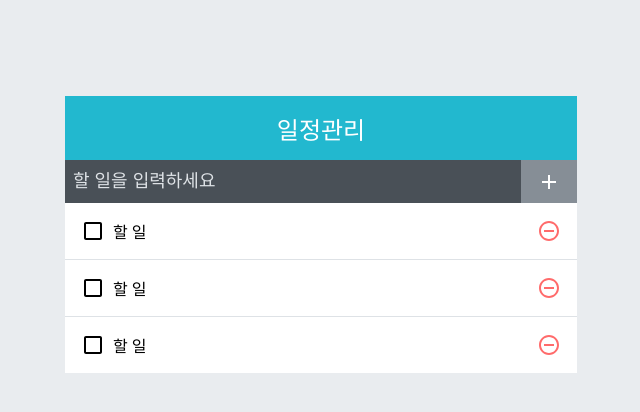
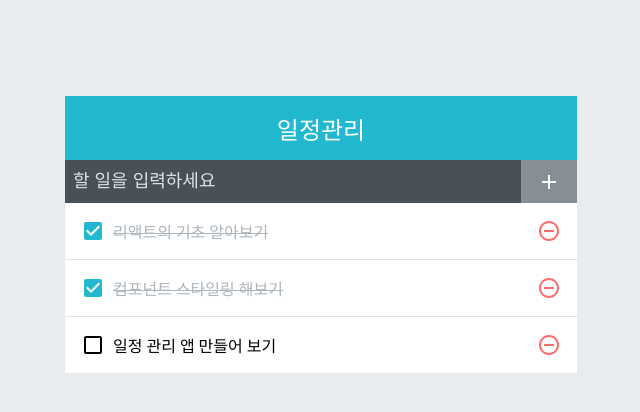
Before and after one commit to leaisrevolution/poject_todo-app, a React (Create React App) app: page / in a window 1280 px wide. Shown: the top 412 px of the page, without its empty margins (319-959 px from the left). Built offline with nearby package versions, Linux system fonts and the light colour scheme.

Commit message:
10.3.1 App 에서 todos 상태 사용하기

```diff
--- a/src/App.js
+++ b/src/App.js
@@ -1,12 +1,31 @@
+import React, { useState } from 'react';
 import TodoTemplate from "./components/TodoTemplate";
 import TodoInsert from "./components/TodoInsert";
 import TodoList from "./components/TodoList";
 
 const App = () => {
+  const [todos, setTodos] = useState([
+    {
+      id: 1,
+      text: '리액트의 기초 알아보기',
+      checked: true,
+    },
+    {
+      id: 2,
+      text: '컴포넌트 스타일링 해보기',
+      checked: true,
+    },
+    {
+      id: 3,
+      text: '일정 관리 앱 만들어 보기',
+      checked: false,
+    },
+  ]);
+
   return (
     <TodoTemplate>
       <TodoInsert />
-      <TodoList />
+      <TodoList todos={todos} />
     </TodoTemplate>
   );
 };
--- a/src/components/TodoList.js
+++ b/src/components/TodoList.js
@@ -1,12 +1,13 @@
 import TodoListItem from './TodoListItem';
 import './TodoList.scss';
 
-const TodoList = () => {
+const TodoList = ({todos}) => {
     return (
         <div className="Todolist">
-            <TodoListItem />
-            <TodoListItem />
-            <TodoListItem />
+            {todos.map(todo => (
+                <TodoListItem todo={todo} key={todo.id} />
+            ))
+            }
         </div>
     );
 };
--- a/src/components/TodoListItem.js
+++ b/src/components/TodoListItem.js
@@ -3,14 +3,17 @@
     MdCheckBox,
     MdRemoveCircleOutline,
 } from 'react-icons/md';
+import cn from 'classnames';
 import './TodoListItem.scss'
 
-const TodoListItem = () => {
+const TodoListItem = ({todo}) => {
+    const {text, checked} = todo;
+
     return (
         <div className="TodoListItem">
-            <div className="checkbox">
-                <MdCheckBoxOutlineBlank />
-                <div className="text">할 일</div>
+            <div className={cn('checkbox', {checked})}>
+                {checked ? <MdCheckBox /> : <MdCheckBoxOutlineBlank />}
+                <div className="text">{text}</div>
             </div>
             <div className="remove">
                 <MdRemoveCircleOutline />
```
